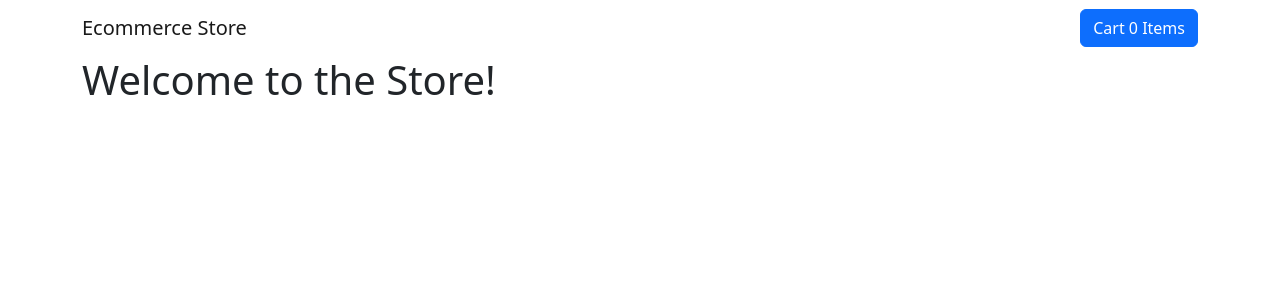
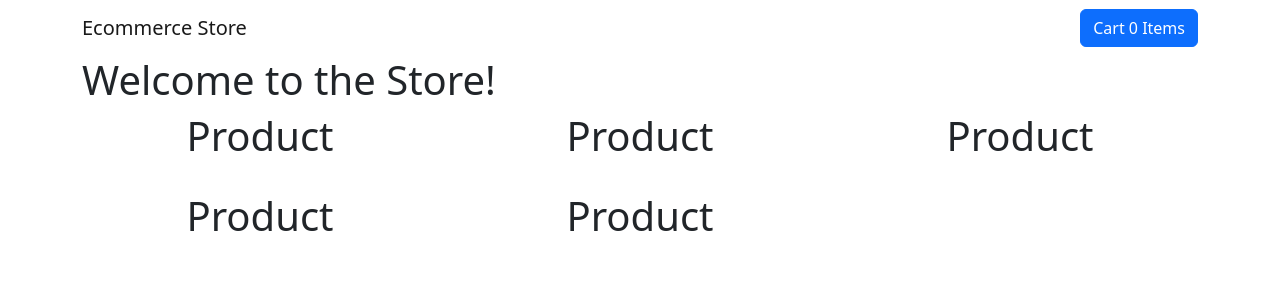
Before and after one commit to phieraditya/shopping-cart, a React (Create React App) app: page / in a window 1280 px wide. Shown: the top 300 px of the page. Built offline with nearby package versions, Linux system fonts and the light colour scheme.

Commit message:
Build rows and cols for Store page

```diff
--- a/src/pages/Store.jsx
+++ b/src/pages/Store.jsx
@@ -1,5 +1,28 @@
+import { Row, Col } from 'react-bootstrap'
+
 const Store = () => {
-  return <h1>Welcome to the Store!</h1>;
-};
+  return (
+    <>
+      <h1>Welcome to the Store!</h1>
+      <Row xs={1} md={3} className="g-4">
+        <Col align="center">
+          <h1>Product</h1>
+        </Col>
+        <Col align="center">
+          <h1>Product</h1>
+        </Col>
+        <Col align="center">
+          <h1>Product</h1>
+        </Col>
+        <Col align="center">
+          <h1>Product</h1>
+        </Col>
+        <Col align="center">
+          <h1>Product</h1>
+        </Col>
+      </Row>
+    </>
+  )
+}
 
-export default Store;
+export default Store
```
